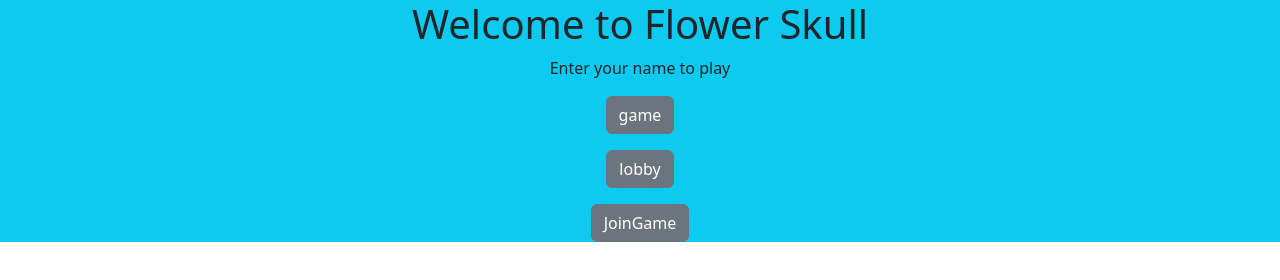
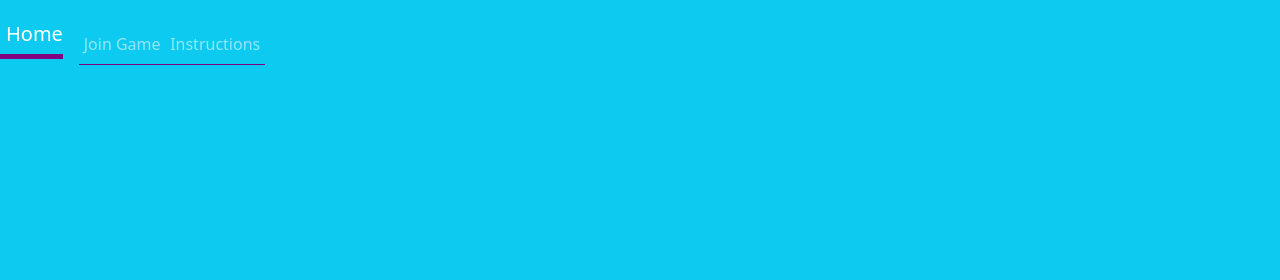
Before and after one commit to tryentering/startup, a plain HTML site: page Homepage.HTML in a window 1280 px wide. Drawn offline with nearby package versions, Linux system fonts and the light colour scheme.

Commit message:
Properly linked css to each page. Added and finished instructions page with unique css. See commented link to code-pen for reference material

```diff
--- a/Homepage.HTML
+++ b/Homepage.HTML
@@ -1,30 +1,26 @@
 <head>
   <meta name="viewport" content="width=device-width, initial-scale=1" />
   <link
-      href="https://cdn.jsdelivr.net/npm/bootstrap@5.2.3/dist/css/bootstrap.min.css"
+    href="https://cdn.jsdelivr.net/npm/bootstrap@5.2.2/dist/css/bootstrap.min.css"
     rel="stylesheet"
-      integrity="sha384-rbsA2VBKQhggwzxH7pPCaAqO46MgnOM80zW1RWuH61DGLwZJEdK2Kadq2F9CUG65"
+    integrity="sha384-Zenh87qX5JnK2Jl0vWa8Ck2rdkQ2Bzep5IDxbcnCeuOxjzrPF/et3URy9Bv1WTRi"
     crossorigin="anonymous"
   />
+  <link rel="stylesheet" href="main.css" />
 </head>
 
-<body>
-    <main class="container-fluid bg-info text-center">
-      <div>
-        <h1>Welcome to Flower Skull</h1>
-        <p>Enter your name to play</p>
-      </div>
-      <div>
-        <form action="Game.html">
-            <button type="submit" class="btn btn-secondary">game</button>
-          </form>
-        <form action = "Lobby.html">
-            <button type = "submit" class = "btn btn-secondary">lobby</button>
-        </form>
-          <form action="JoinGame.html">
-            <button type="submit" class="btn btn-secondary">JoinGame</button>
-          </form>
-
-      </div>
-    </main>
+  <body class="bg-info text-white">
+    <header class = "container-fluid">
+        <nav class = "navbar fixed-top navbar-dark">
+            <a class="navbar-brand" href="Homepage.html">Home</a>
+            <menu class = "navbar-nav">
+                <li class = "nav-item">
+                    <a class = "nav-link" href = "#">Join Game</a>
+                </li>
+                <li class = "nav-item">
+                    <a class = "nav-link" href = "Instructions.html">Instructions</a>
+                </li>
+            </menu>
+        </nav>
+    </header>
   </body>
```
Also changed, not shown: Game.html (+3 -2 lines), JoinGame.html (+4 -1 lines), Lobby.html (+3 -2 lines), 1 other file. Lines whose indentation alone changed are shown as unchanged.
